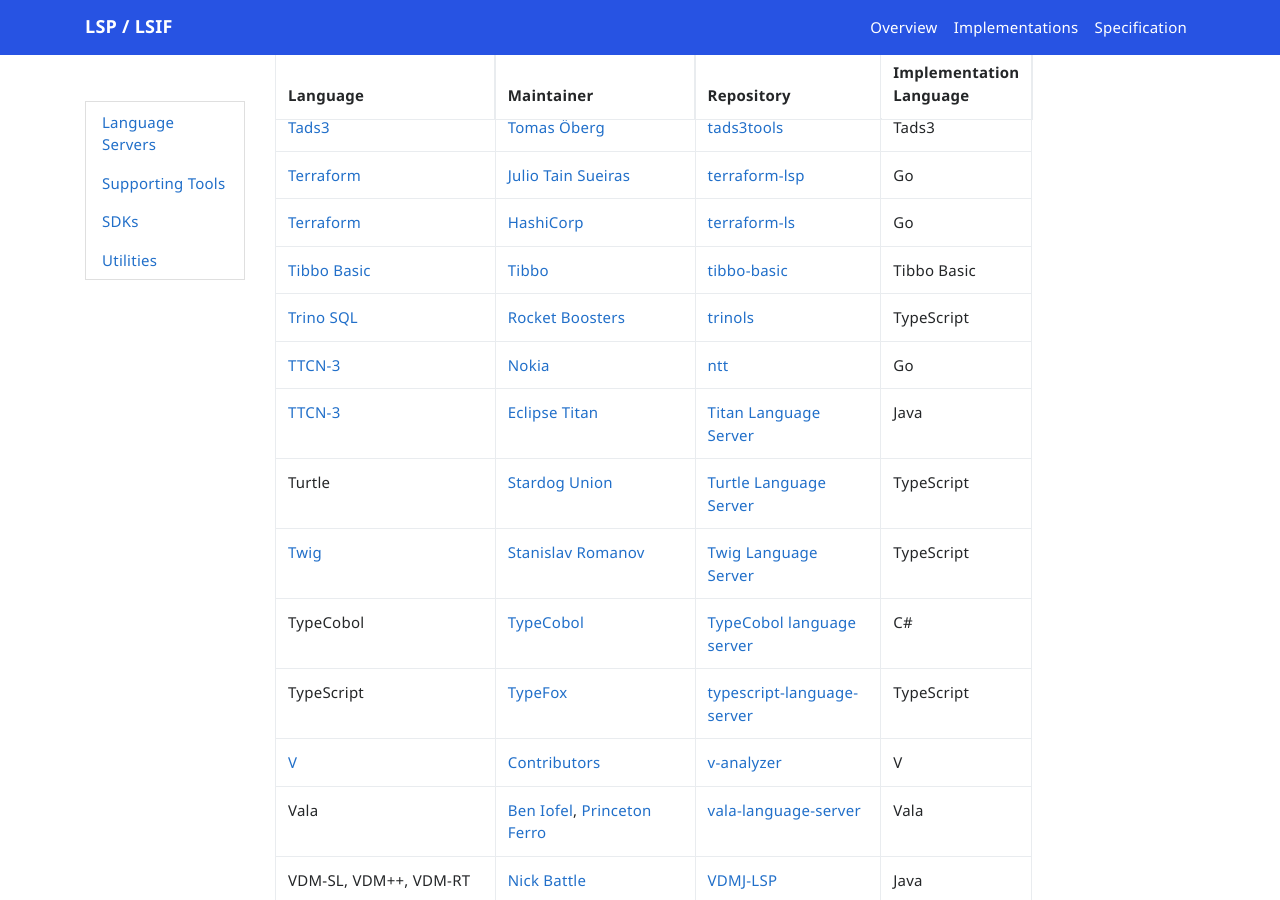
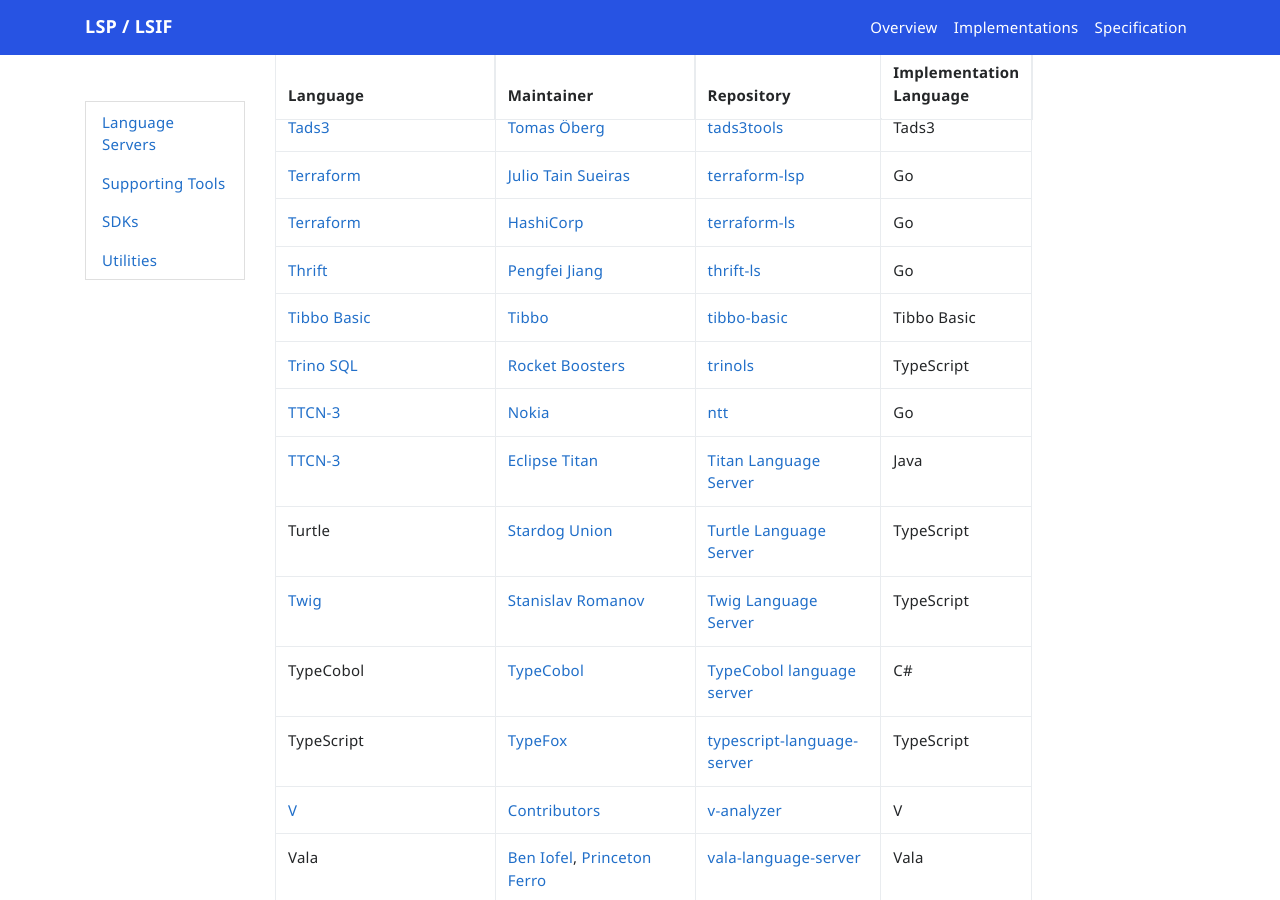
Before and after one commit to microsoft/language-server-protocol, a Jekyll site: the page built from _implementors/servers.md, in a window 1280 px wide and 900 px high, scrolled down 10685 px. Built offline with Jekyll 4.4.1, drawn with Linux system fonts in a browser that asks for light colours; nearby versions of some CDN libraries; comment, search, counter and statistics services are not loaded.

Commit message:
Add thrift-ls for Thrift (#1801)
doc: add thrift-ls for Thrift

Co-authored-by: 江鹏飞 <jiangpengfei.jiangpf@bytedance.com>
Co-authored-by: Dirk Bäumer <dirkb@microsoft.com>

```diff
--- a/_implementors/servers.md
+++ b/_implementors/servers.md
@@ -199,6 +199,7 @@
 | [Tads3](http://www.tads.org/tads3.htm) | [Tomas Öberg](https://github.com/toerob) | [tads3tools](https://github.com/toerob/vscode-tads3tools) | Tads3 |
 | [Terraform](https://www.terraform.io/) | [Julio Tain Sueiras](https://github.com/juliosueiras) | [terraform-lsp](https://github.com/juliosueiras/terraform-lsp) | Go |
 | [Terraform](https://www.terraform.io/) | [HashiCorp](https://github.com/hashicorp) | [terraform-ls](https://github.com/hashicorp/terraform-ls) | Go |
+| [Thrift](https://thrift.apache.org/) | [Pengfei Jiang](https://github.com/joyme123) | [thrift-ls](https://github.com/joyme123/thrift-ls) | Go |
 | [Tibbo Basic](https://docs.tibbo.com/taiko/) | [Tibbo](https://tibbo.com) | [tibbo-basic](https://github.com/tibbotech/tibbo-basic) | Tibbo Basic |
 | [Trino SQL](https://trino.io) | [Rocket Boosters](https://gitlab.com/rocket-boosters) | [trinols](https://gitlab.com/rocket-boosters/trinols) | TypeScript |
 | [TTCN-3](http://www.ttcn-3.org) | [Nokia](https://www.nokia.com) | [ntt](https://github.com/nokia/ntt) | Go |
```
